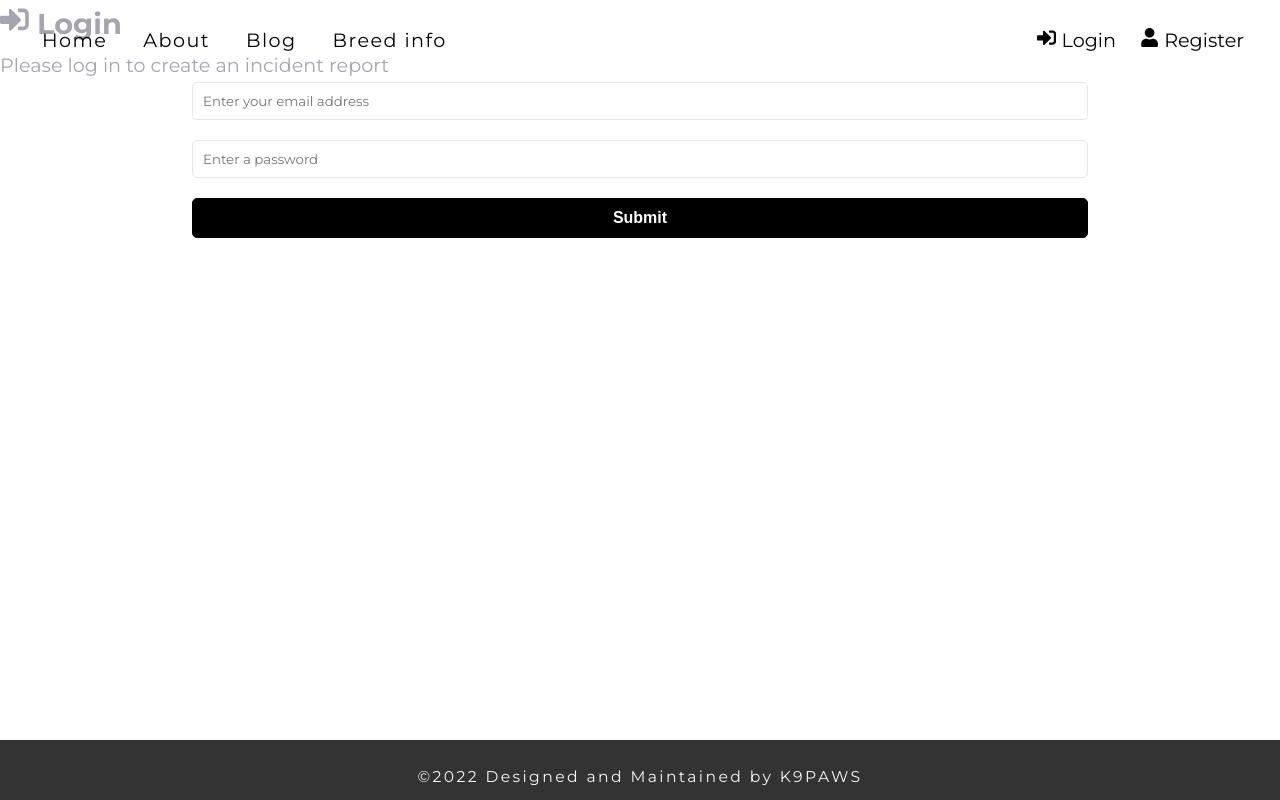
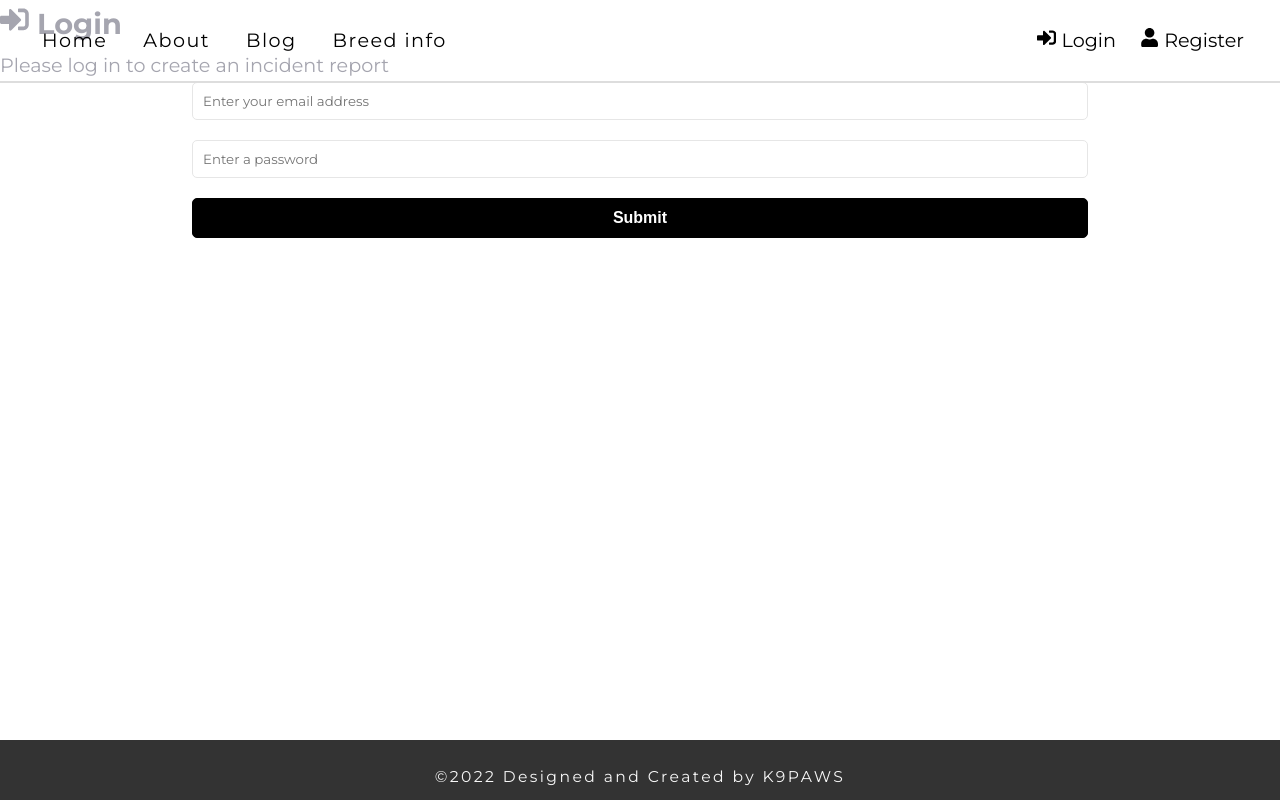
Before and after one commit to grosen-coding/k9paws-website, a React (Create React App) app in the folder frontend/: page /login in a window 1280 px wide. Built offline with nearby package versions, Linux system fonts and the light colour scheme.

Commit message:
added border bottom under navbar header

```diff
--- a/frontend/src/components/Footer.jsx
+++ b/frontend/src/components/Footer.jsx
@@ -3,7 +3,7 @@
 function Footer() {
   return (
 
-    <footer className="footer">&copy;2022 Designed and Maintained by K9PAWS</footer>
+    <footer className="footer">&copy;2022 Designed and Created by K9PAWS</footer>
   )
 }
 
--- a/frontend/src/sass/layout/_header.scss
+++ b/frontend/src/sass/layout/_header.scss
@@ -1,12 +1,9 @@
 .header {
   width: 100%;
-  // max-width: 100%;
-  // height: 8rem;
   height: auto;
   position: fixed;
   top: 0;
   z-index: 10;
-  // background-color: #000;
 
   &-nav {
     display: flex;
@@ -15,21 +12,20 @@
     padding: 2rem;
     width: 100%;
     height: auto;
+      border-bottom: 2px solid #ddd;
 
-    // border: 1px solid red;
 
     &__left {
 
       ul {
         display: flex;
+
         li {
           padding: 0 1.5rem;
           letter-spacing: .12rem;
           font-weight: 500;
-          // color: #fff;
         }
       }
-
     }
 
     &__right {
@@ -43,6 +39,4 @@
       }
     }
   }
-
-
 }
--- a/frontend/src/styles/index.css
+++ b/frontend/src/styles/index.css
@@ -936,6 +936,7 @@ h4 {
   padding: 2rem;
   width: 100%;
   height: auto;
+  border-bottom: 2px solid #ddd;
 }
 .header-nav__left ul {
   display: -webkit-box;
```
